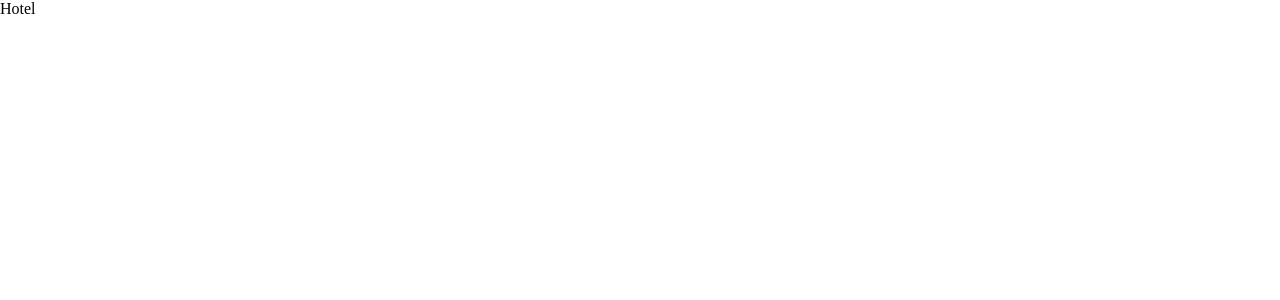
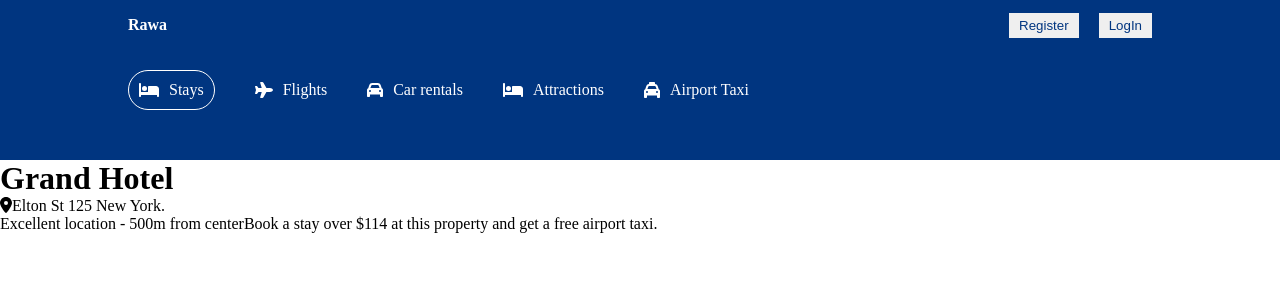
Before and after one commit to Wanjie-Ryan/Modern-Reservations-App-Frontend, a React (Create React App) app in the folder client/: page /hotels/1 in a window 1280 px wide. Shown: the top 300 px of the page. Built offline with nearby package versions, Linux system fonts and the light colour scheme.

Commit message:
single property page

```diff
--- a/client/src/pages/hotel/Hotel.jsx
+++ b/client/src/pages/hotel/Hotel.jsx
@@ -1,8 +1,80 @@
 import React from 'react'
+import './hotel.css'
+import Navbar from '../../components/navbar/Navbar'
+import Header from '../../components/header/Header'
+import { FontAwesomeIcon } from '@fortawesome/react-fontawesome'
+import {faLocationDot} from '@fortawesome/free-solid-svg-icons'
+
+
 
 function Hotel() {
+
+
+  const photos = [
+    {
+      src: "https://cf.bstatic.com/xdata/images/hotel/max1280x900/261707778.jpg?k=56ba0babbcbbfeb3d3e911728831dcbc390ed2cb16c51d88159f82bf751d04c6&o=&hp=1",
+    },
+    {
+      src: "https://cf.bstatic.com/xdata/images/hotel/max1280x900/261707367.jpg?k=cbacfdeb8404af56a1a94812575d96f6b80f6740fd491d02c6fc3912a16d8757&o=&hp=1",
+    },
+    {
+      src: "https://cf.bstatic.com/xdata/images/hotel/max1280x900/261708745.jpg?k=1aae4678d645c63e0d90cdae8127b15f1e3232d4739bdf387a6578dc3b14bdfd&o=&hp=1",
+    },
+    {
+      src: "https://cf.bstatic.com/xdata/images/hotel/max1280x900/261707776.jpg?k=054bb3e27c9e58d3bb1110349eb5e6e24dacd53fbb0316b9e2519b2bf3c520ae&o=&hp=1",
+    },
+    {
+      src: "https://cf.bstatic.com/xdata/images/hotel/max1280x900/261708693.jpg?k=ea210b4fa329fe302eab55dd9818c0571afba2abd2225ca3a36457f9afa74e94&o=&hp=1",
+    },
+    {
+      src: "https://cf.bstatic.com/xdata/images/hotel/max1280x900/261707389.jpg?k=52156673f9eb6d5d99d3eed9386491a0465ce6f3b995f005ac71abc192dd5827&o=&hp=1",
+    },
+  ];
+
+
   return (
-    <div>Hotel</div>
+
+    <>
+
+      <div>
+        <Navbar/>
+        <Header type ='list'/>
+      </div>
+
+
+      <div className='hotelcontainer'>
+        <div className="hotelwrapper">
+          <h1 className="hoteltitle">Grand Hotel</h1>
+          <div className="hoteladdress">
+
+            <FontAwesomeIcon icon = {faLocationDot}/>
+            <span>Elton St 125 New York.</span>
+
+          </div>
+
+            <span className="hoteldistance">
+              Excellent location - 500m from center
+            </span>
+
+            <span className="hotelpricehighlight">
+              Book a stay over $114 at this property and get a free airport taxi.
+            </span>
+
+            <div className="hotelimages">
+
+
+            </div>
+
+
+
+        </div>
+      </div>
+
+
+
+
+    </>
+
   )
 }
 
```
Also changed, not shown: client/src/pages/hotel/hotel.css (added).
